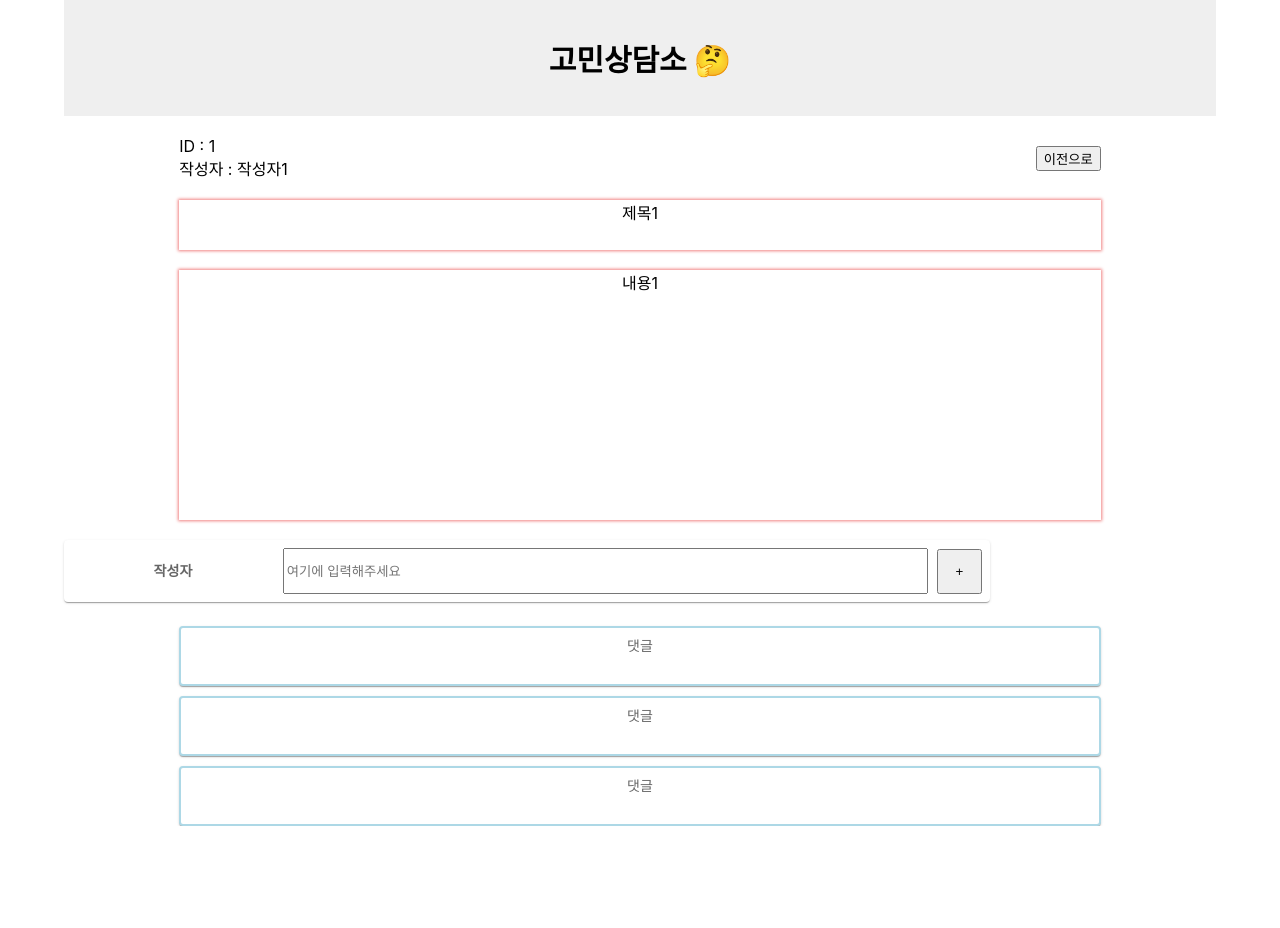
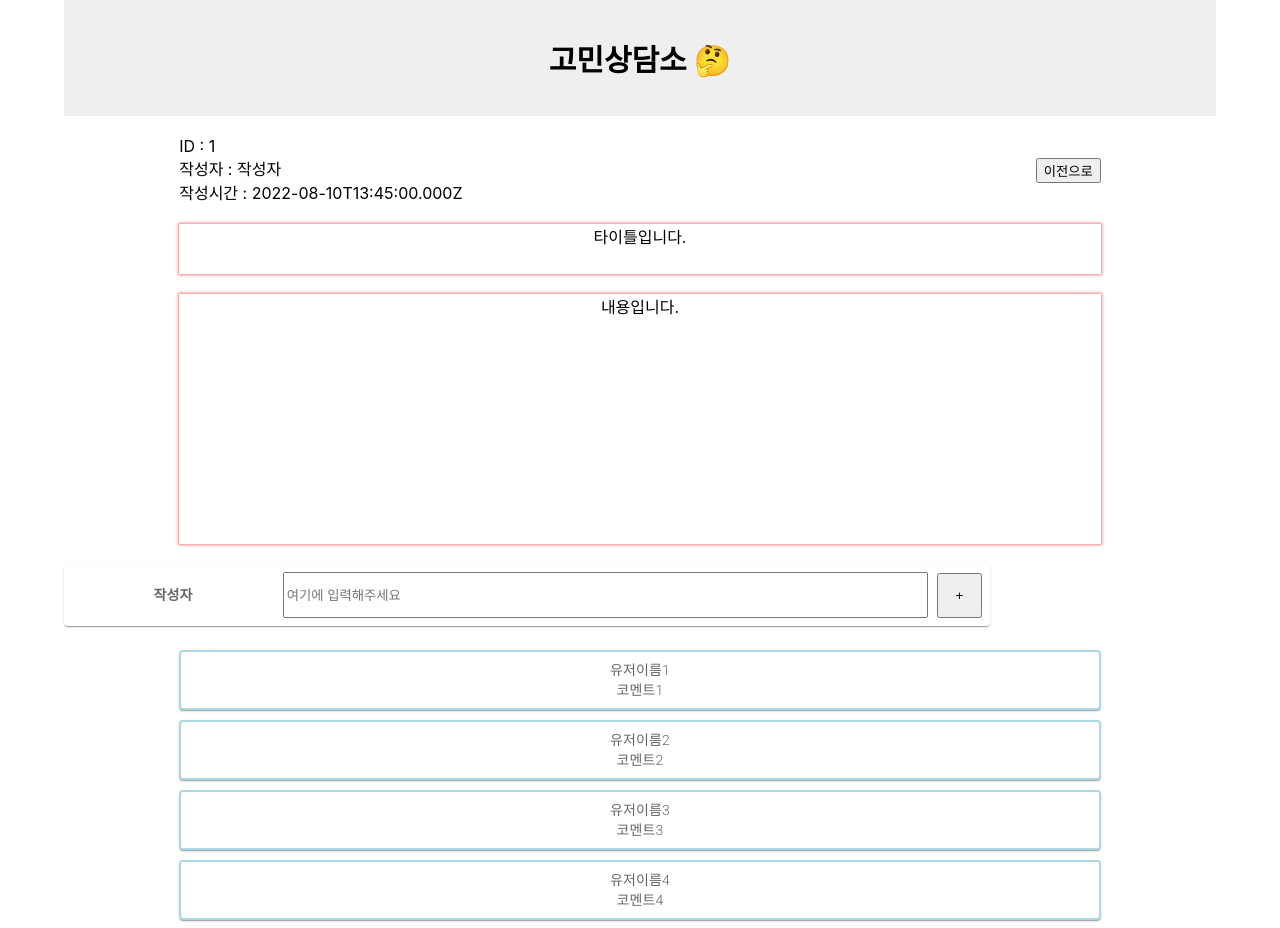
Before and after one commit to soyeon102/worry-share-project, a React (Create React App) app: page /detail/1 in a window 1280 px wide. Shown: the top 928 px of the page. Before the commit the page ends 826 px from the top, so only its background shows below. Built offline with nearby package versions, Linux system fonts and the light colour scheme; data requests are answered from the project's data file.

Commit message:
commentsSlice 모듈 추가 및 댓글 불러오기 1차

```diff
--- a/db.json
+++ b/db.json
@@ -1,20 +1,48 @@
 {
   "worries": [
     {
-      "user": "작성자1",
-      "title": "제목1",
-      "content": "내용1",
       "id": 1,
-      "isLoading": null,
-      "error": null
+      "title": "타이틀입니다.",
+      "content": "내용입니다.",
+      "user": "작성자",
+      "date": "2022-08-10T13:45:00.000Z"
+    }
+  ],
+  "comments": [
+    {
+      "commentId": 1,
+      "commentUser": "유저이름1",
+      "comment": "코멘트1",
+      "commentDate": "2022-08-11T10:23:00.000Z",
+      "editCheck": false
     },
     {
-      "user": "이름2",
-      "title": "제목2",
-      "content": "내용2",
-      "id": 2,
-      "isLoading": null,
-      "error": null
+      "commentId": 2,
+      "commentUser": "유저이름2",
+      "comment": "코멘트2",
+      "commentDate": "2022-08-11T10:23:00.000Z",
+      "editCheck": false
+    },
+    {
+      "commentId": 3,
+      "commentUser": "유저이름3",
+      "comment": "코멘트3",
+      "commentDate": "2022-08-11T10:23:00.000Z",
+      "editCheck": false
+    },
+    {
+      "commentId": 4,
+      "commentUser": "유저이름4",
+      "comment": "코멘트4",
+      "commentDate": "2022-08-11T10:23:00.000Z",
+      "editCheck": false
+    },
+    {
+      "commentId": 5,
+      "commentUser": "유저5",
+      "comment": "코멘트5",
+      "commentDate": "2022-08-11T10:23:00.000Z",
+      "editCheck": false
     }
   ]
 }
--- a/src/components/WorryComment.jsx
+++ b/src/components/WorryComment.jsx
@@ -5,8 +5,13 @@ import Paper from "@mui/material/Paper";
 import Stack from "@mui/material/Stack";
 import { styled } from "@mui/material/styles";
 import { useDispatch, useSelector } from "react-redux";
+import { useParams, useNavigate } from "react-router-dom";
+import { useEffect } from "react";
+import { __getComments } from "../redux/modules/commentsSlice";
+import { Rowing } from "@mui/icons-material";
 
 const Item = styled(Paper)(({ theme }) => ({
+  //Material UI  적용
   backgroundColor: theme.palette.mode === "dark" ? "#1A2027" : "#fff",
   ...theme.typography.body2,
   padding: theme.spacing(1),
@@ -15,6 +20,16 @@ const Item = styled(Paper)(({ theme }) => ({
 }));
 
 export default function BasicStack() {
+  let { id } = useParams();
+  const { isLoading, error, worries, comments } = useSelector(
+    (state) => state.comments
+  );
+  const dispatch = useDispatch();
+
+  useEffect(() => {
+    dispatch(__getComments());
+  }, [dispatch]);
+
   return (
     <>
       <Box sx={{ width: "100%" }}>
@@ -32,9 +47,14 @@ export default function BasicStack() {
           </StCommentAdd>
           <div>
             <StCommentList>
-              <StComment>댓글</StComment>
-              <StComment>댓글</StComment>
-              <StComment>댓글</StComment>
+              {comments?.map((comment) => {
+                return (
+                  <StComment key={comment.commentId}>
+                    <div>{comment.commentUser}</div>
+                    <div>{comment.comment}</div>
+                  </StComment>
+                );
+              })}
             </StCommentList>
           </div>
         </Stack>
@@ -83,4 +103,7 @@ margin: 0px auto;
 const StComment = styled(Item)({
   border: "2px solid lightblue",
   height: "40px",
+  display: "flex",
+  flexDirection: "column",
+  alignItems: "center",
 });
--- a/src/components/WorryDetail.jsx
+++ b/src/components/WorryDetail.jsx
@@ -33,6 +33,12 @@ const WorryDetail = () => {
             작성자 : {""}
             {worries?.map((worry) => {
               if (worry.id == id) return worry.user;
+            })}
+          </span>
+          <span>
+            작성시간 : {""}
+            {worries?.map((worry) => {
+              if (worry.id == id) return worry.date;
             })}
           </span>
         </StUser>
--- a/src/redux/config/configStore.js
+++ b/src/redux/config/configStore.js
@@ -1,8 +1,10 @@
 import { configureStore } from "@reduxjs/toolkit";
+import commentsSlice from "../modules/commentsSlice";
 import worrySlice from "../modules/worrySlice";
 
 export const store = configureStore({
   reducer: {
     worries: worrySlice,
+    comments: commentsSlice,
   },
 });
--- /dev/null
+++ b/src/redux/modules/commentsSlice.js
@@ -0,0 +1,42 @@
+import { createSlice, createAsyncThunk } from "@reduxjs/toolkit";
+import axios from "axios";
+
+const initialState = {
+  comments: [],
+  isLoading: false,
+  error: null,
+};
+
+export const __getComments = createAsyncThunk(
+  "comments/getComments",
+  async (payload, thunkAPI) => {
+    try {
+      const data = await axios.get("http://localhost:3001/comments");
+      return thunkAPI.fulfillWithValue(data.data);
+    } catch (error) {
+      return thunkAPI.rejectWithValue(error);
+    }
+  }
+);
+
+export const commentsSlice = createSlice({
+  name: "comments",
+  initialState,
+  reducers: {},
+  extraReducers: {
+    [__getComments.pending]: (state) => {
+      state.isLoading = true;
+    },
+    [__getComments.fulfilled]: (state, action) => {
+      state.isLoading = false;
+      state.comments = action.payload;
+    },
+    [__getComments.rejected]: (state, action) => {
+      state.isLoading = false;
+      state.error = action.payload;
+    },
+  },
+});
+
+export const { addWorry, deleteWorry } = commentsSlice.actions;
+export default commentsSlice.reducer;
--- a/src/redux/modules/worrySlice.js
+++ b/src/redux/modules/worrySlice.js
@@ -5,6 +5,7 @@ const initialState = {
   worries: [],
   isLoading: false,
   error: null,
+  comments: [],
 };
 
 export const __getWorries = createAsyncThunk(
@@ -37,6 +38,7 @@ export const worrySlice = createSlice({
     [__getWorries.fulfilled]: (state, action) => {
       state.isLoading = false;
       state.worries = action.payload;
+      state.comments = action.payload;
     },
     [__getWorries.rejected]: (state, action) => {
       state.isLoading = false;
```
